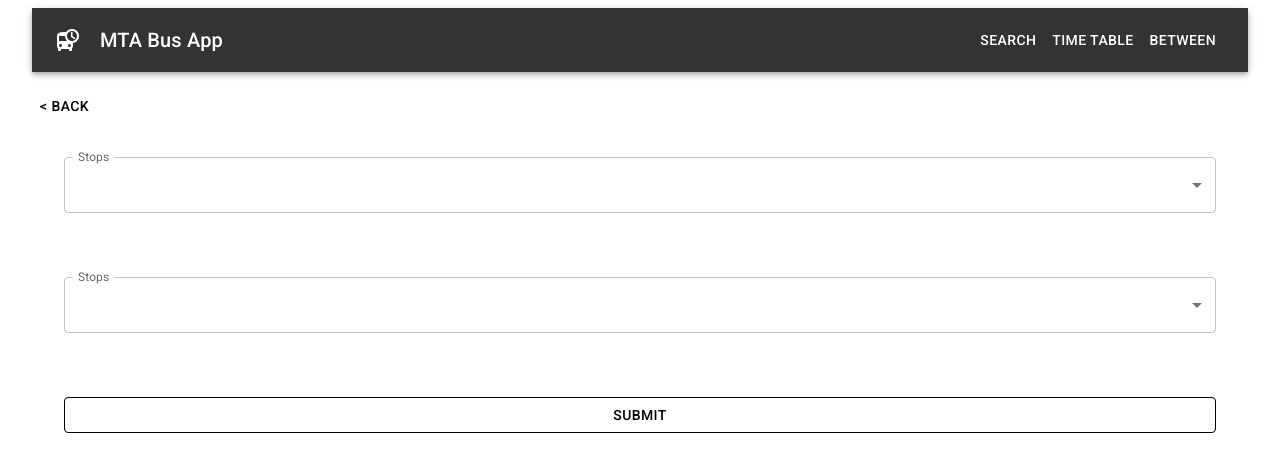
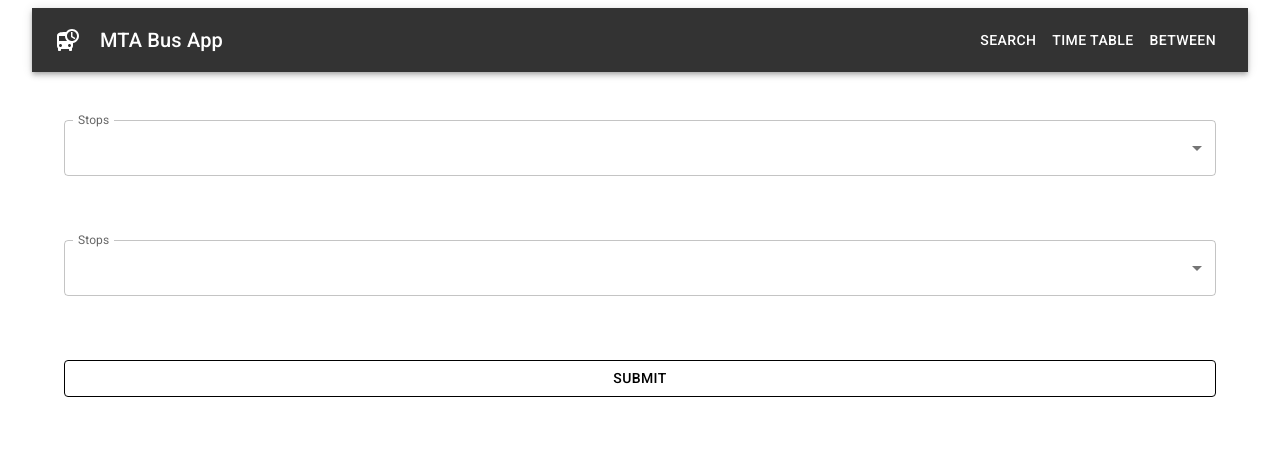
Before and after one commit to TiegoOuedraogo/bus_time_table, a React (Vite) app in the folder frontend/: page /between in a window 1280 px wide. Shown: the top 472 px of the page. Built offline with nearby package versions, Linux system fonts and the light colour scheme.

Commit message:
finishes between component

```diff
--- a/frontend/src/pages/Between.jsx
+++ b/frontend/src/pages/Between.jsx
@@ -7,21 +7,31 @@ import MenuItem from '@mui/material/MenuItem';
 import FormControl from '@mui/material/FormControl';
 import Select from '@mui/material/Select';
 import FormGroup from '@mui/material/FormGroup';
+import Zoom from '@mui/material/Zoom';
+import withReactContent from 'sweetalert2-react-content';
+import Swal from 'sweetalert2';
 import axios from 'axios';
 
 
 const Between = () => {
   const [stopX, setStopX ]= useState(0);
   const [stopY, setStopY ]= useState(0);
+  const [time, setTime ]= useState('');
   const stops = [1,2,3,4,5,6,7,8,9,10];
+  const swal = withReactContent(Swal);
   const handleSubmit = (e) => {
     e.preventDefault();
     axios.get(`http://localhost:8080/api/timetables/buses/betweenstops?stopX=${stopX}&stopY=${stopY}`)
         .then(response => {
-        console.log(response.data);
+        setTime(response.data);
       })
       .catch(error => {
-        console.error(error);
+        swal.fire({
+          icon: 'error',
+          title: 'Error',
+          text: 'An error occurred while fetching data',
+          confirmButtonText: 'OK'
+        })
     })
   }
   const handleStopx = (stop) => {
@@ -32,7 +42,6 @@ const Between = () => {
   };
   return(
     <div sx={{ display: 'flex', justifyContent: 'center', marginTop: '1rem'}}>
-      <Link to="/"><Button variant="text" sx={{ color: 'black' }} > &lt; Back</Button></Link>
       <form onSubmit={handleSubmit}>
         <FormGroup >
           <FormControl sx={{ m: '2rem' }}>
@@ -70,6 +79,11 @@ const Between = () => {
           <Button type="submit" variant="outlined" color="inherit" sx={{ m: '2rem' }}>Submit</Button>
         </FormGroup>
       </form>
+      {time &&
+        <Zoom in={true} sx={{transitionDelay: '300ms'}} mountOnEnter  unmountOnExit>
+          <h2>{time}</h2>
+        </Zoom>
+      }
     </div>
   );
 };
```
